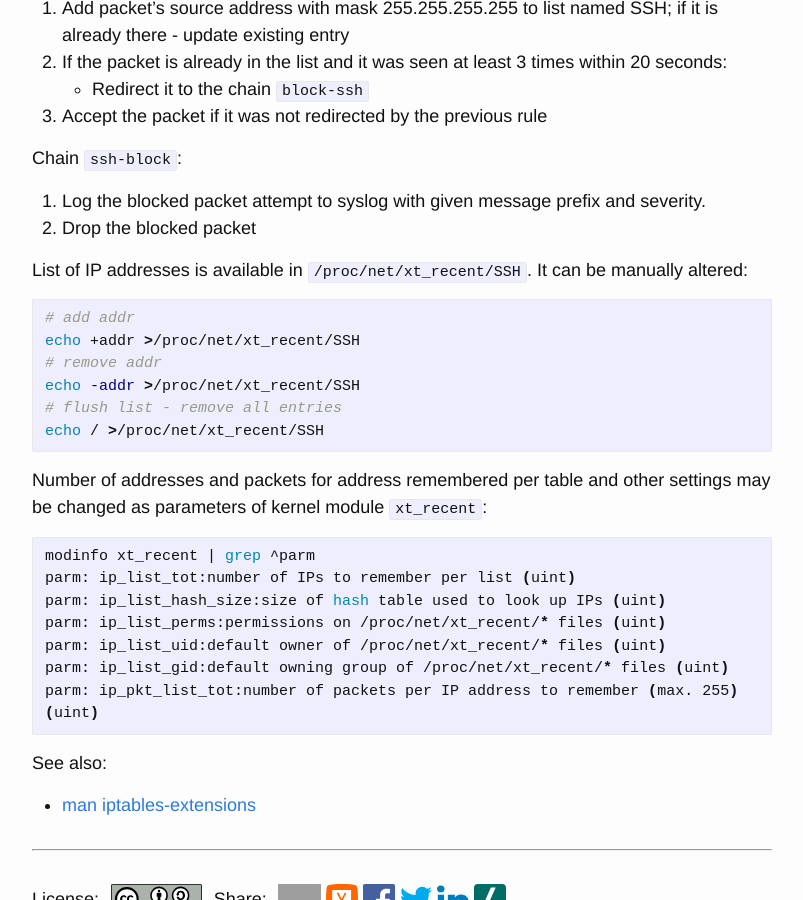
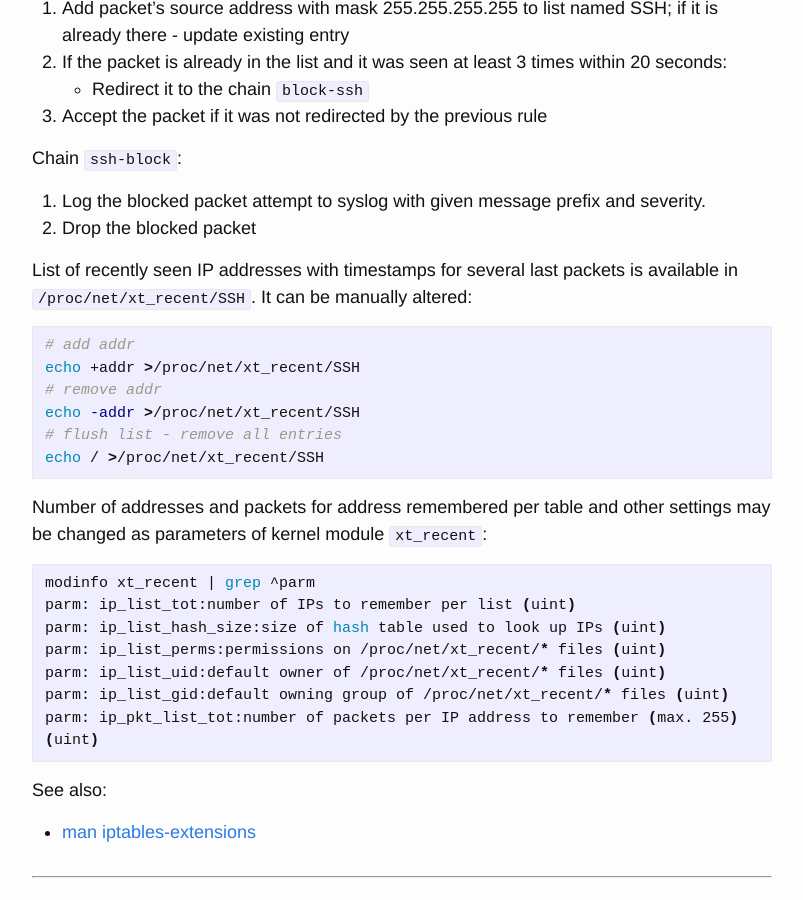
Before and after one commit to selivan/selivan.github.io, a Jekyll site: the page built from _posts/2018-07-07-limit-new-connections-frequency-with-iptables-recent.md, in a window 1280 px wide and 900 px high, scrolled down 1315 px. Shown: the whole window, without its empty margins (238-1041 px from the left). Built offline with Jekyll 4.4.1, drawn with Linux system fonts in a browser that asks for light colours; comment, search, counter and statistics services are not loaded; grey boxes are pictures that could not be loaded.

Commit message:
update post

````diff
--- a/_posts/2018-07-07-limit-new-connections-frequency-with-iptables-recent.md
+++ b/_posts/2018-07-07-limit-new-connections-frequency-with-iptables-recent.md
@@ -51,7 +51,7 @@ Chain `ssh-block`:
 1. Log the blocked packet attempt to syslog with given message prefix and severity.
 1. Drop the blocked packet
 
-List of IP addresses is available in `/proc/net/xt_recent/SSH`. It can be manually altered:
+List of recently seen IP addresses with timestamps for several last packets is available in `/proc/net/xt_recent/SSH`. It can be manually altered:
 
 ```bash
 # add addr
````
